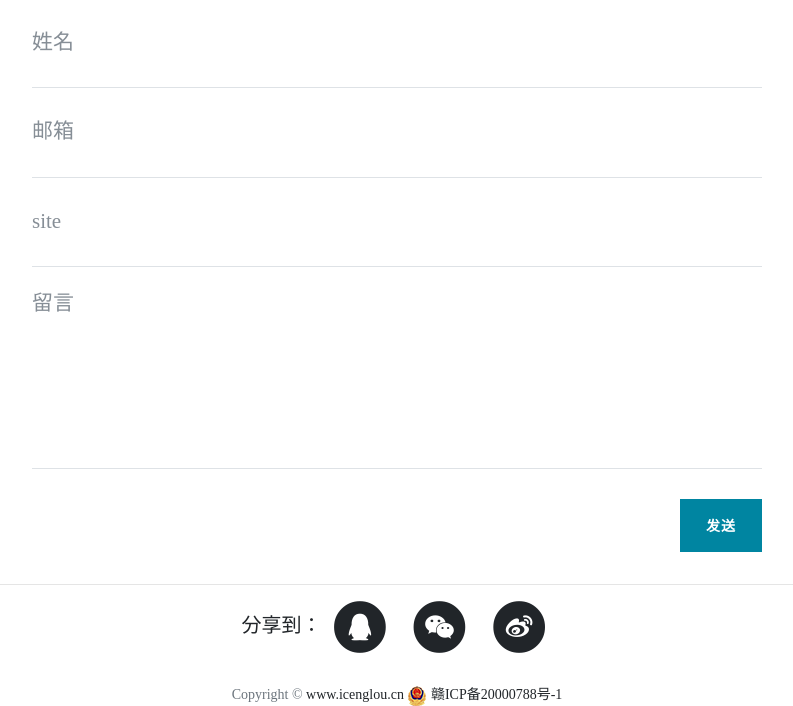
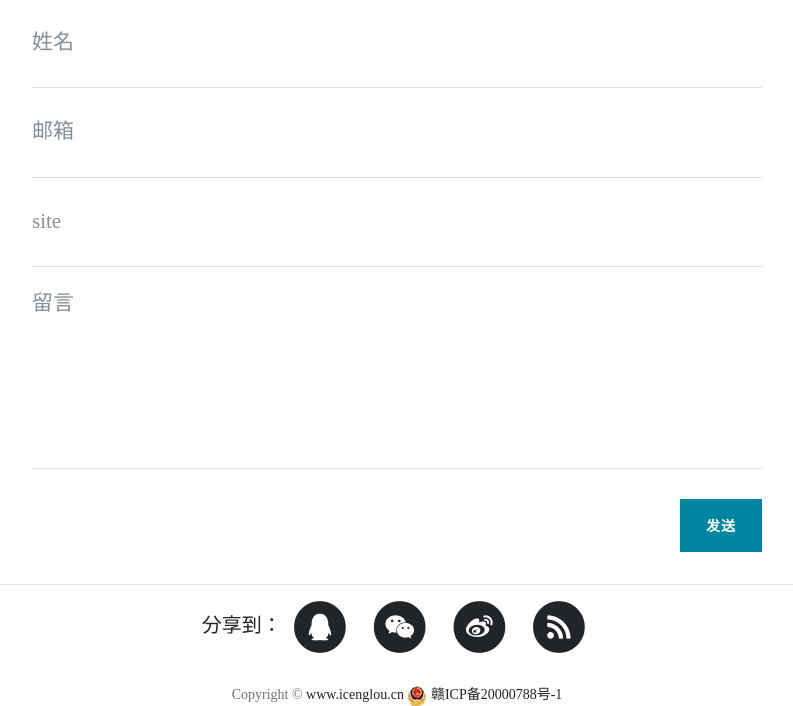
Before and after one commit to nnocase/jacob, a Flask app: page /contact/ in a window 1280 px wide. Shown: the part 259-965 px from the top of the page, without its empty margins (243-1036 px from the left). Run offline with Flask 2, Linux system fonts and the light colour scheme; data that the repository does not hold is empty; parts of the project's set-up code (start-up, migrations or seed data) failed here and were passed over; some libraries are stand-ins or nearby versions.

Commit message:
add: rss‘

```diff
--- a/main_app/templates/base/base.html
+++ b/main_app/templates/base/base.html
@@ -103,7 +103,7 @@
         <div class="col-lg-10 col-md-10 mx-auto">
           <ul class="list-inline text-center">
             <li class="list-inline-item">分享到：
-              <a href="#" class="share" data-type="qq">
+              <a href="#" class="share" data-type="qq" title="分享到QQ">
                 <span class="fa-stack fa-lg">
                   <i class="fas fa-circle fa-stack-2x"></i>
                   <i class="fab fa-qq fa-stack-1x fa-inverse"></i>
@@ -111,7 +111,7 @@
               </a>
             </li>
             <li class="list-inline-item">
-              <a href="#" class="share" data-type="weixin">
+              <a href="#" class="share" data-type="weixin" title="分享到微信">
                 <span class="fa-stack fa-lg">
                   <i class="fas fa-circle fa-stack-2x"></i>
                   <i class="fab fa-weixin fa-stack-1x fa-inverse"></i>
@@ -119,10 +119,18 @@
               </a>
             </li>
             <li class="list-inline-item">
-              <a href="#" class="share" data-type="weibo">
+              <a href="#" class="share" data-type="weibo" title="分享到微博">
                 <span class="fa-stack fa-lg">
                   <i class="fas fa-circle fa-stack-2x"></i>
                   <i class="fab fa-weibo fa-stack-1x fa-inverse"></i>
+                </span>
+              </a>
+            </li>
+            <li class="list-inline-item">
+              <a href="{{ url_for('bp_home.rss') }}" class="share" data-type="rss" title="RSS订阅">
+                <span class="fa-stack fa-lg">
+                  <i class="fas fa-circle fa-stack-2x"></i>
+                  <i class="fas fa-rss fa-stack-1x fa-inverse"></i>
                 </span>
               </a>
             </li>
```
